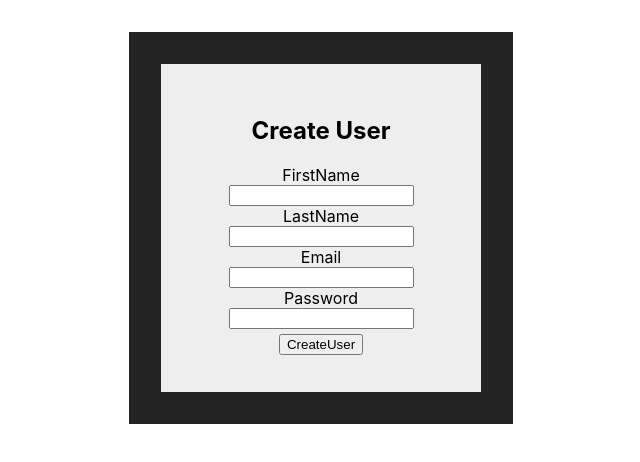
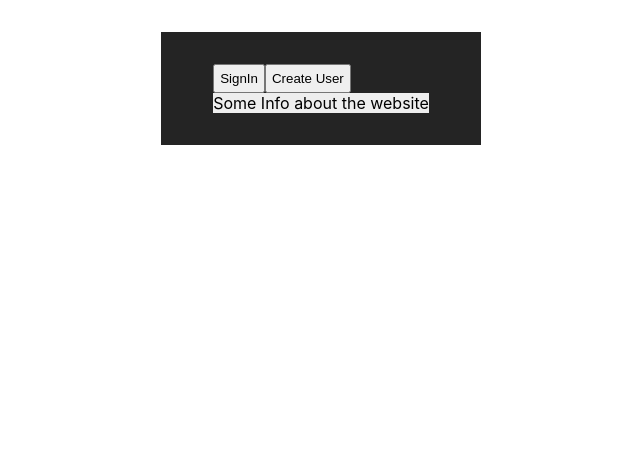
Before and after one commit to josh-20/ReptileUi, a React (Vite) app: page / in a window 1280 px wide. Shown: the top 462 px of the page, without its empty margins (319-959 px from the left). Built offline with nearby package versions, Linux system fonts and the light colour scheme.

Commit message:
HomePage created, update to styling

```diff
--- a/src/pages/CreateUser.css
+++ b/src/pages/CreateUser.css
@@ -34,7 +34,6 @@ body {
     display: block;
   }
   .signup-form button {
-    display:  block;
     width: fit-content;
     margin: 5px;
   }
--- a/src/pages/CreateUser.tsx
+++ b/src/pages/CreateUser.tsx
@@ -43,8 +43,11 @@ export const CreateUser = () => {
         Password
         <input type="password" value={password} onChange={e => setPassword(e.target.value)}/>
       </label>
-      <button type="button" onClick={saveUser}>CreateUser</button>
+      <div>
 
+        <button type="button" onClick={saveUser}>CreateUser</button>
+        <button type="button" onClick={() => {navigate("/signin", {replace: true})}}>SignIn</button>
+      </div>
     </form>
   )
 }
--- /dev/null
+++ b/src/pages/HomePage.css
@@ -0,0 +1,24 @@
+.home-nav {
+    display: flex;
+    background-color: #242424;
+}
+
+.home-nav button {
+    display: block;
+    padding: 5px;
+    transition-duration: 0.4ms;
+}
+.home-nav button:hover {
+    background-color: #eee;
+    color: gray;
+}
+.home-div {
+    display: flex;
+    background-color: #242424;
+    align-items: baseline;
+    flex-direction: column;
+}
+.home-div div {
+    display: block;
+    background-color:#eee;
+}
--- /dev/null
+++ b/src/pages/Homepage.tsx
@@ -0,0 +1,16 @@
+import { useNavigate } from "react-router-dom"
+import './HomePage.css';
+export const HomePage = () => {
+    const navigate = useNavigate();
+    return(
+        <div className="home-div">
+            <nav className="home-nav">
+                <button onClick={() => {navigate("/signin",{replace: true})}}>SignIn</button>
+                <button onClick={() => {navigate("/createUser",{replace: true})}}>Create User</button>
+            </nav>
+            <div>
+                Some Info about the website
+            </div>
+        </div>
+    )
+}
--- a/src/pages/SignIn.tsx
+++ b/src/pages/SignIn.tsx
@@ -31,7 +31,7 @@ export const SignIn = () => {
                 <input type="password" onChange={e => setPassword(e.target.value)} />
             </label>
             <button type="button" onClick={login}>Sign in</button>
-            <button onClick={() => {navigate("/",{replace: true})}}>Create User</button>
+            <button onClick={() => {navigate("/createUser",{replace: true})}}>Create User</button>
         </form>
         )
     }
```
Also changed, not shown: src/App.tsx (+14 -8 lines).
